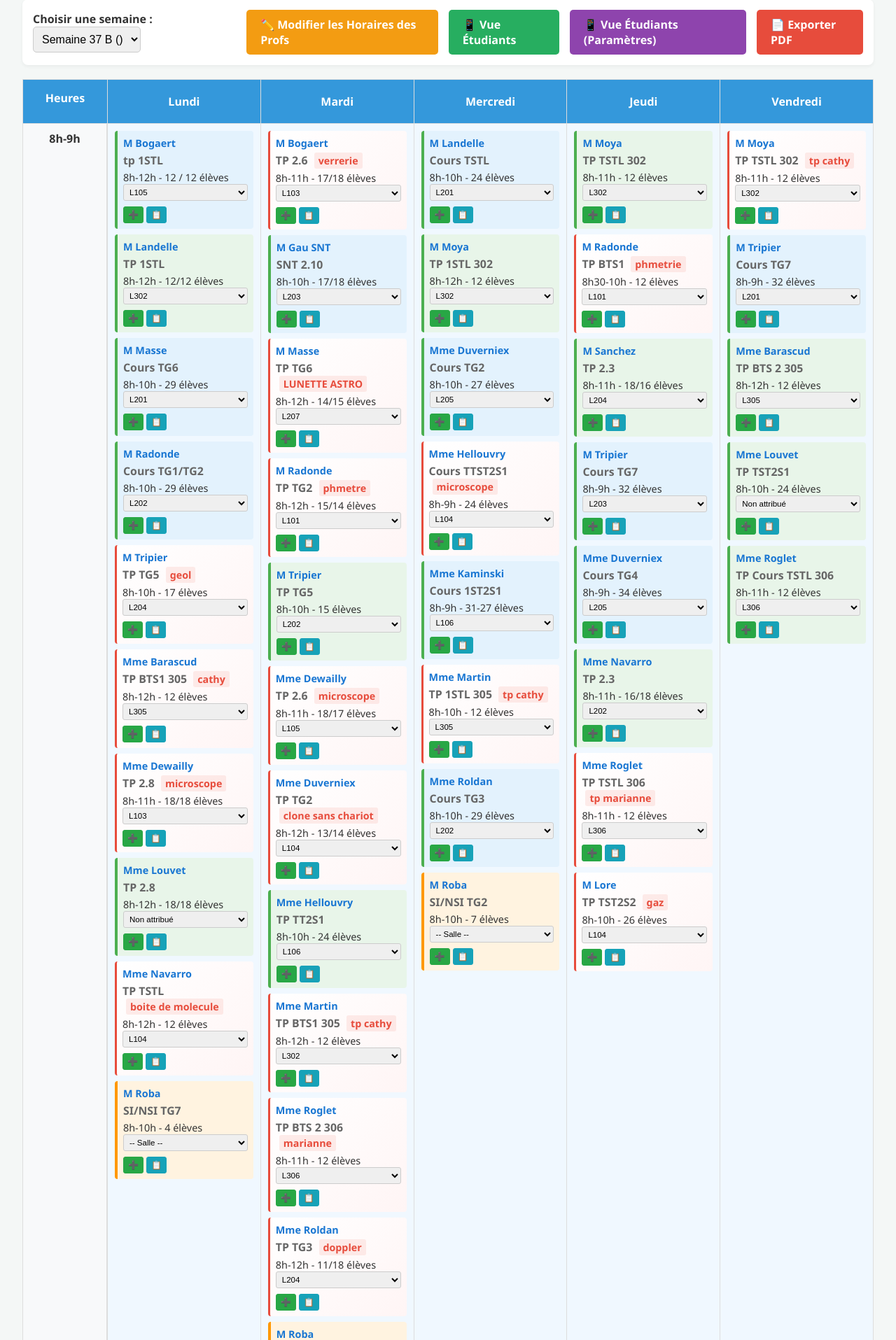
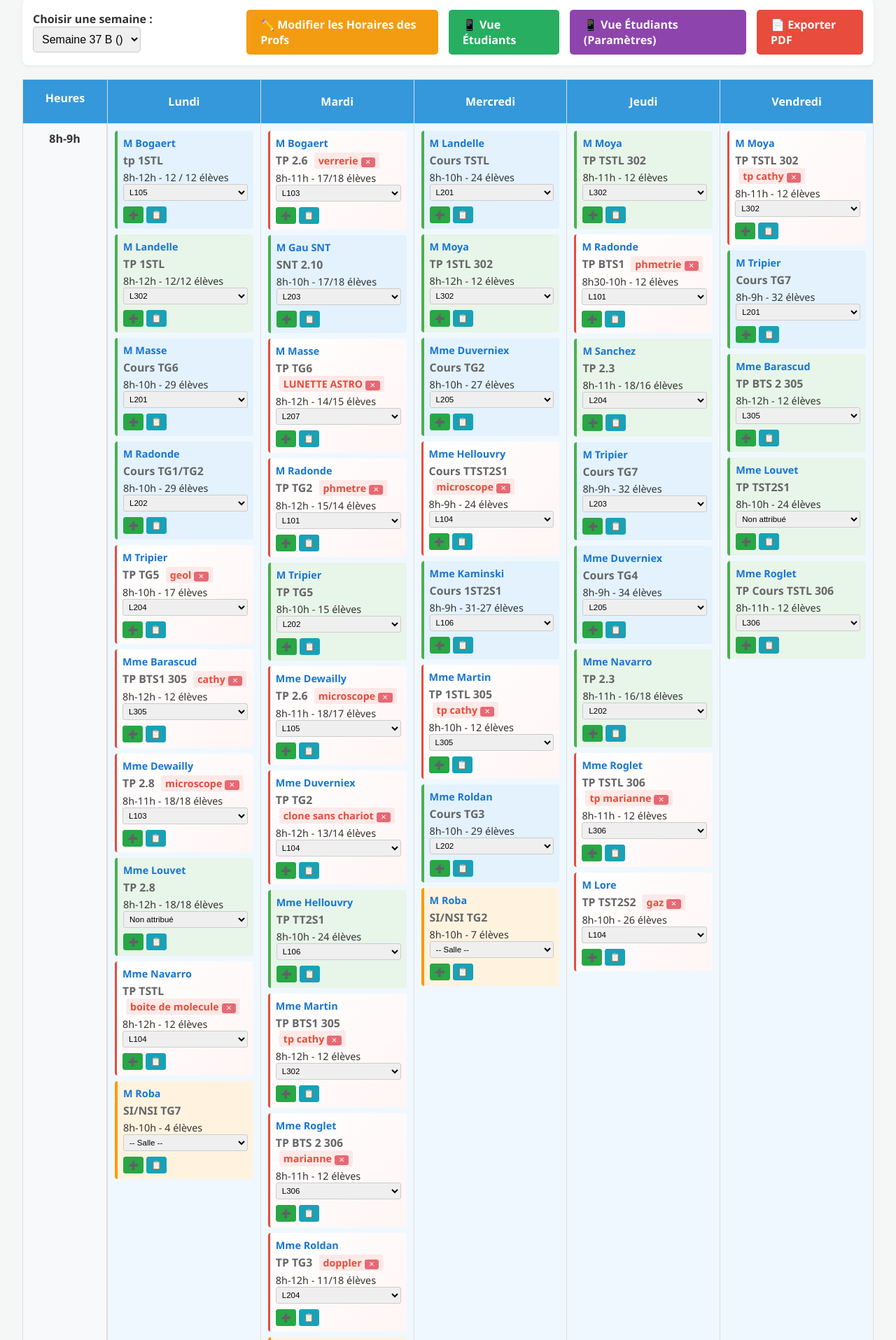
Before and after one commit to morgannito/emploi-temps-app, a Flask app: page / in a window 1280 px wide. Shown: the part 204-2119 px from the top of the page at 70% size. Run offline with Flask 3, Linux system fonts and the light colour scheme; data comes from the database, SQL or seed files in the repository; tables that the repository leaves empty hold one stand-in row (values such as "Sample post").

Commit message:
Mise à jour des données et interface SPA
- Mise à jour du mapping des professeurs : data/prof_id_mapping.json
- Mise à jour des noms de TP : data/tp_names.json
- Améliorations de l'interface SPA : templates/admin_spa.html
- Données et interface utilisateur synchronisées

```diff
--- a/data/prof_id_mapping.json
+++ b/data/prof_id_mapping.json
@@ -28,5 +28,6 @@
   "Thomas": "2042101a",
   "Test Professeur": "1ae2bf4c",
   "Prof Test ID": "a7102433",
-  "M Roba": "bd109391"
+  "M Roba": "bd109391",
+  "test": "098f6bcd"
 }
--- a/data/tp_names.json
+++ b/data/tp_names.json
@@ -125,6 +125,5 @@
   "course_22985c60a984c79b": "diffraction prof",
   "course_523bc35ba2b271bf": "entrenement dilition",
   "course_a2848e7e7ccdbc74": "conductimetrie",
-  "course_b0d034e2558103a4": "ordi",
-  "course_ab1710009f496c54": "test"
+  "course_b0d034e2558103a4": "ordi"
 }
--- a/templates/admin_spa.html
+++ b/templates/admin_spa.html
@@ -297,6 +297,24 @@
         }
         .btn-add-tp-course:hover {
             background: #218838;
+        }
+        .btn-delete-tp {
+            background: #dc3545;
+            color: white;
+            border: none;
+            padding: 2px 6px;
+            margin-left: 4px;
+            border-radius: 3px;
+            cursor: pointer;
+            font-size: 10px;
+            line-height: 1;
+        }
+        .btn-delete-tp:hover {
+            background: #c82333;
+        }
+        .tp-name {
+            position: relative;
+            display: inline-block;
         }
 
         .btn-report-course {
@@ -796,6 +814,7 @@
             this.initializeRoomSelection();
             this.bindModalEvents();
             this.loadSavedTpNames();
+            this.bindDeleteTpButtons();
 
             // Vérifier si ScheduleManager existe (créé par admin.js)
             console.log('SPA: Checking ScheduleManager availability...');
@@ -859,15 +878,67 @@
                         if (courseElement) {
                             const courseTypeElement = courseElement.querySelector('.course-type');
                             if (courseTypeElement) {
-                                courseTypeElement.innerHTML = `${courseTypeElement.textContent} <span class="tp-name">${tpName}</span>`;
+                                courseTypeElement.innerHTML = `${courseTypeElement.textContent} <span class="tp-name">${tpName}<button class="btn-delete-tp" data-course-id="${courseId}" title="Supprimer le TP">✕</button></span>`;
                                 courseElement.classList.add('has-tp');
                             }
                         }
                     });
                 }
+                // Rebinder les boutons de suppression après avoir ajouté les noms de TP
+                this.bindDeleteTpButtons();
             } catch (error) {
                 console.error('Erreur lors du chargement des noms de TP:', error);
             }
+        }
+
+        bindDeleteTpButtons() {
+            // Attacher les event listeners aux boutons de suppression TP existants
+            document.querySelectorAll('.btn-delete-tp').forEach(button => {
+                button.addEventListener('click', async (e) => {
+                    e.preventDefault();
+                    e.stopPropagation();
+
+                    const courseId = e.currentTarget.dataset.courseId;
+
+                    if (!confirm('Êtes-vous sûr de vouloir supprimer ce TP ?')) {
+                        return;
+                    }
+
+                    try {
+                        const response = await fetch('/api/courses/delete_tp_name', {
+                            method: 'POST',
+                            headers: {
+                                'Content-Type': 'application/json'
+                            },
+                            body: JSON.stringify({
+                                course_id: courseId
+                            })
+                        });
+
+                        const result = await response.json();
+                        if (result.success) {
+                            // Mettre à jour l'affichage - supprimer le nom de TP
+                            const courseElement = document.querySelector(`[data-course-id="${courseId}"]`);
+                            if (courseElement) {
+                                const courseTypeElement = courseElement.querySelector('.course-type');
+                                if (courseTypeElement) {
+                                    // Supprimer le span tp-name et son contenu
+                                    const tpNameElement = courseTypeElement.querySelector('.tp-name');
+                                    if (tpNameElement) {
+                                        tpNameElement.remove();
+                                        courseElement.classList.remove('has-tp');
+                                    }
+                                }
+                            }
+                        } else {
+                            alert('Erreur lors de la suppression du TP: ' + (result.message || 'Erreur inconnue'));
+                        }
+                    } catch (error) {
+                        console.error('Erreur:', error);
+                        alert('Erreur lors de la suppression du TP');
+                    }
+                });
+            });
         }
 
         // Méthodes simplifiées pour maintenir la compatibilité
@@ -976,10 +1047,12 @@
                                     const courseTypeElement = courseElement.querySelector('.course-type');
                                     if (courseTypeElement) {
                                         const originalText = courseTypeElement.textContent.replace(/\s*<span class="tp-name"[^>]*>.*?<\/span>/g, '');
-                                        courseTypeElement.innerHTML = `${originalText} <span class="tp-name">${data.course_type}</span>`;
+                                        courseTypeElement.innerHTML = `${originalText} <span class="tp-name">${data.course_type}<button class="btn-delete-tp" data-course-id="${data.course_id}" title="Supprimer le TP">✕</button></span>`;
                                         courseElement.classList.add('has-tp');
                                     }
                                 }
+                                // Rebinder les boutons de suppression après ajout du TP
+                                window.spaManager.bindDeleteTpButtons();
                                 addModal.style.display = 'none';
                             } else {
                                 alert('Erreur lors de l\'ajout du TP: ' + (result.message || 'Erreur inconnue'));
```
